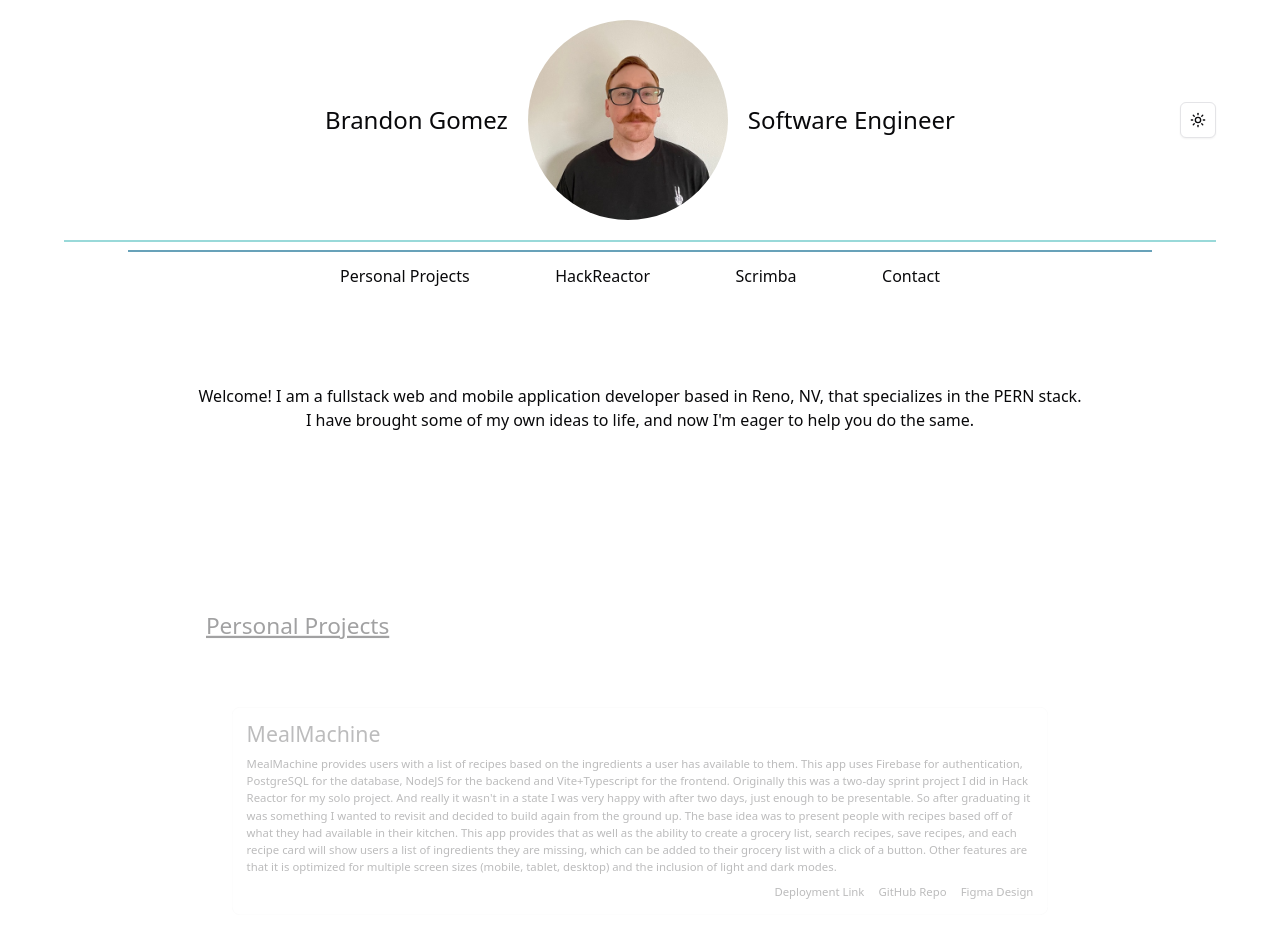
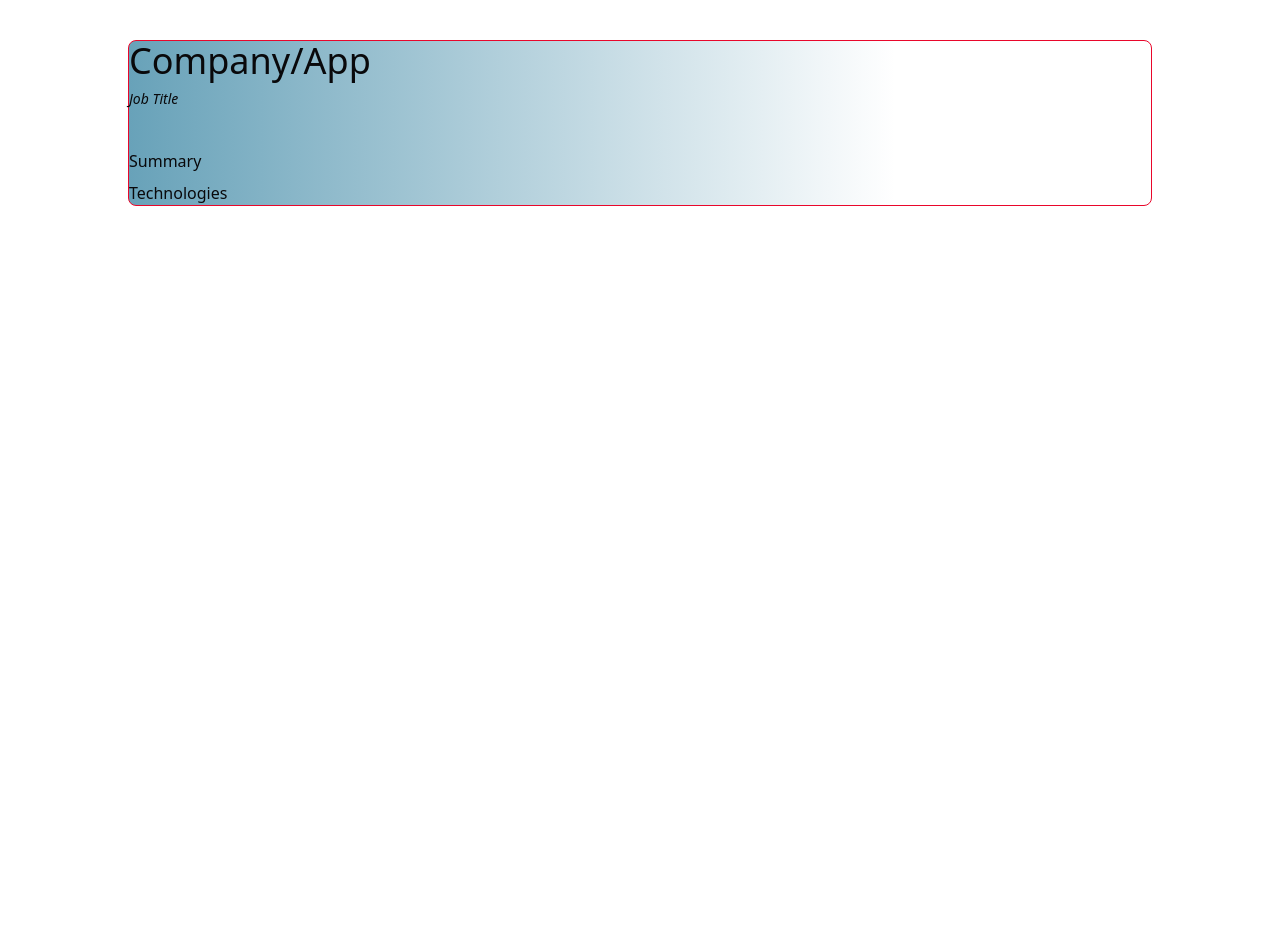
Before and after one commit to bgomez9212/portfolio, a React (Vite) app: page / in a window 1280 px wide. Shown: the top 952 px of the page. After the commit the page ends 800 px from the top, so only its background shows below. Built offline with nearby package versions, Linux system fonts and the light colour scheme.

Commit message:
card reformatting

```diff
--- a/src/App.tsx
+++ b/src/App.tsx
@@ -5,17 +5,20 @@ import HackReactor from "./sections/HackReactor";
 import PersonalProjects from "./sections/PersonalProjects";
 import Scrimba from "./sections/Scrimba";
 import { ThemeProvider } from "./components/ThemeProvider";
+import ProjectCard from "./components/ProjectCard";
+import mealmachine from "../public/mealmachine.png";
 
 function App() {
   return (
     <ThemeProvider>
       <div className="flex flex-col items-center dark:bg-deepSeaBlue dark:text-white">
-        <Navbar />
+        <ProjectCard cardType="Macbook" image={mealmachine} />
+        {/* <Navbar />
         <AboutMe />
         <PersonalProjects />
         <HackReactor />
         <Scrimba />
-        <Contact />
+        <Contact /> */}
       </div>
     </ThemeProvider>
   );
--- a/src/components/ProjectCard.tsx
+++ b/src/components/ProjectCard.tsx
@@ -1,3 +1,6 @@
+import IPhoneMockup from "./IPhoneMockup";
+import MacbookMockup from "./MacbookMockup";
+
 type ProjectCardProps = {
   projectName: string;
   description: string;
@@ -7,52 +10,76 @@ type ProjectCardProps = {
   demoLink?: string;
 };
 
+// export default function ProjectCard({
+//   projectName,
+//   description,
+//   deploymentLink,
+//   githubLink,
+//   figmaLink,
+//   demoLink,
+// }: ProjectCardProps) {
+//   return (
+//     <>
+//       <div className="flex-col block border border-gray mb-5 p-5 w-full scroll-view z-0 rounded-xl">
+//         <h1 className="text-3xl mb-3">{projectName}</h1>
+//         <p className="mb-3">{description}</p>
+//         <div className="flex justify-end">
+//           <div className="flex justify-between">
+//             {deploymentLink ? (
+//               <a
+//                 className="hover:underline underline-offset-8"
+//                 href={deploymentLink}
+//               >
+//                 Deployment Link
+//               </a>
+//             ) : demoLink ? (
+//               <a className="hover:underline underline-offset-8" href={demoLink}>
+//                 Demo Link
+//               </a>
+//             ) : null}
+//             {githubLink && (
+//               <a
+//                 className="hover:underline underline-offset-8 ml-5"
+//                 href={githubLink}
+//               >
+//                 GitHub Repo
+//               </a>
+//             )}
+//             {figmaLink && (
+//               <a
+//                 className="hover:underline underline-offset-8 ml-5"
+//                 href={figmaLink}
+//               >
+//                 Figma Design
+//               </a>
+//             )}
+//           </div>
+//         </div>
+//       </div>
+//     </>
+//   );
+// }
+
 export default function ProjectCard({
-  projectName,
-  description,
-  deploymentLink,
-  githubLink,
-  figmaLink,
-  demoLink,
-}: ProjectCardProps) {
+  cardType,
+  image,
+}: {
+  cardType: "IPhone" | "Macbook";
+  image: string;
+}) {
   return (
-    <>
-      <div className="flex-col block border border-gray mb-5 p-5 w-full scroll-view z-0 rounded-xl">
-        <h1 className="text-3xl mb-3">{projectName}</h1>
-        <p className="mb-3">{description}</p>
-        <div className="flex justify-end">
-          <div className="flex justify-between">
-            {deploymentLink ? (
-              <a
-                className="hover:underline underline-offset-8"
-                href={deploymentLink}
-              >
-                Deployment Link
-              </a>
-            ) : demoLink ? (
-              <a className="hover:underline underline-offset-8" href={demoLink}>
-                Demo Link
-              </a>
-            ) : null}
-            {githubLink && (
-              <a
-                className="hover:underline underline-offset-8 ml-5"
-                href={githubLink}
-              >
-                GitHub Repo
-              </a>
-            )}
-            {figmaLink && (
-              <a
-                className="hover:underline underline-offset-8 ml-5"
-                href={figmaLink}
-              >
-                Figma Design
-              </a>
-            )}
-          </div>
-        </div>
+    <div className="border border-redAlert bg-gradient-to-r from-shadowBlue to-transparent to-75% rounded-lg w-4/5 flex my-10">
+      <div className="">
+        <h1 className="text-4xl mb-2">Company/App</h1>
+        <h3 className="text-sm italic mb-10">Job Title</h3>
+        <p className="mb-2">Summary</p>
+        <div>Technologies</div>
       </div>
-    </>
+      {/* {cardType === "IPhone" ? (
+        <IPhoneMockup image={image} />
+      ) : (
+        <MacbookMockup image={image} />
+      )} */}
+    </div>
   );
 }
```
